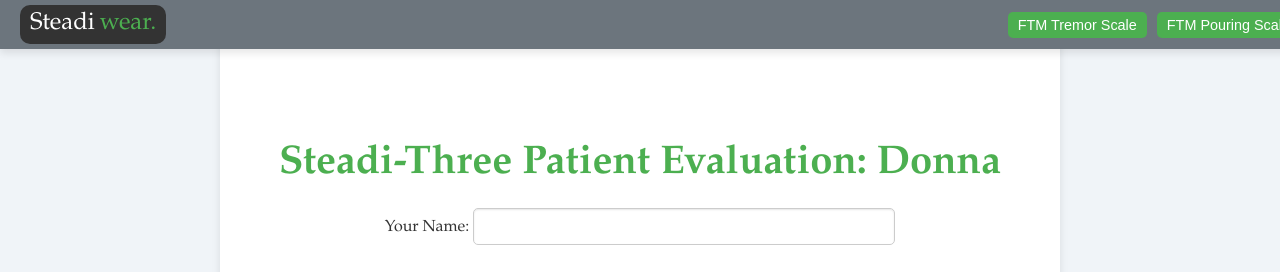
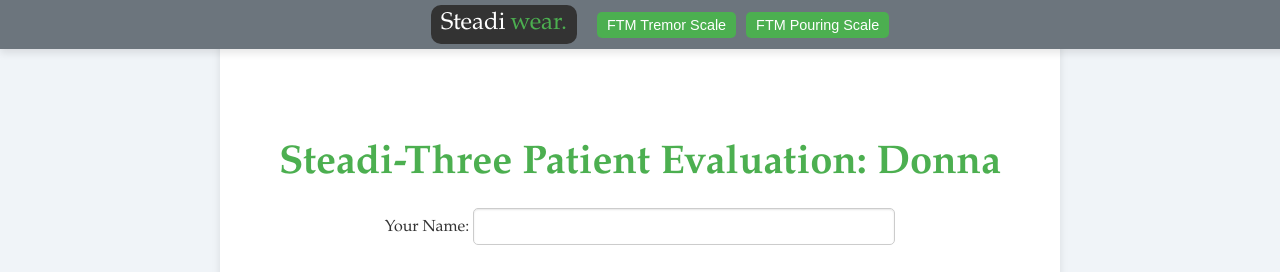
Before and after one commit to skmakau/Multi-Patient-Rating-for-Steadi-Three, a plain HTML site: page index.html in a window 1280 px wide. Shown: the top 272 px of the page. Drawn offline with Linux system fonts and the light colour scheme; a web font is replaced by a local one.

Commit message:
Update styles.css

```diff
--- a/styles.css
+++ b/styles.css
@@ -14,7 +14,7 @@
 /* Top Ribbon Styling */
 .top-bar {
     display: flex;
-    justify-content: space-between;
+    justify-content: center;
     align-items: center;
     width: 100%;
     padding: 5px 20px;
@@ -31,6 +31,7 @@
     display: flex;
     justify-content: center;
     align-items: center;
+    margin-right: 20px;
 }
 
 .logo-button {
```
